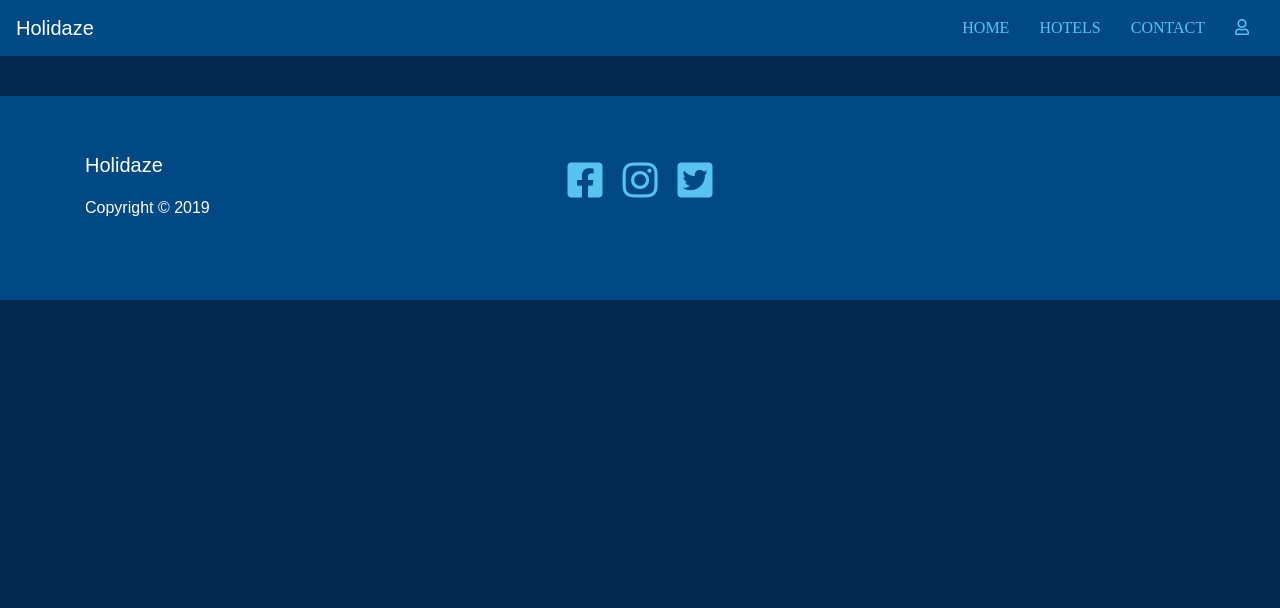
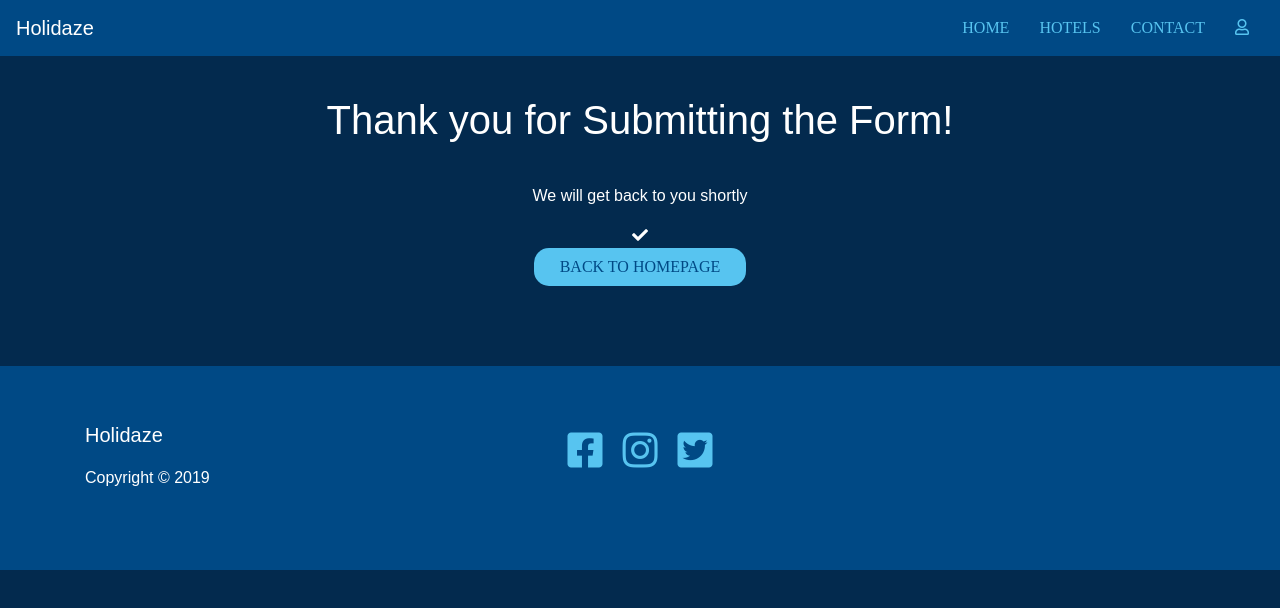
Before and after one commit to louisery/ProjectExam2_Holidaze_React, a React app: page /#/success in a window 1280 px wide. Shown: the top 608 px of the page. Built offline with nearby package versions, Linux system fonts and the light colour scheme; sample sign-in values are in the browser's storage; a web font is replaced by a local one.

Commit message:
created success page

```diff
--- a/src/main.js
+++ b/src/main.js
@@ -13,6 +13,7 @@ import Contact from "./components/contactComponent";
 import Hotel from "./pages/hotels";
 import Admin from "./pages/admin";
 import Enquiry from "./pages/enquiry";
+import Success from "./pages/success";
 
 const routes = (
   <HashRouter>
@@ -25,6 +26,7 @@ const routes = (
         <Route exact path="/login" component={Login} />
         <Route exact path="/admin" component={Admin} />
         <Route exact path="/enquiry" component={Enquiry} />
+        <Route exact path="/success" component={Success} />
       </App>
     </Switch>
   </HashRouter>
--- /dev/null
+++ b/src/pages/success.jsx
@@ -0,0 +1,22 @@
+import React from "react";
+
+export default class Success extends React.Component {
+  render() {
+    return (
+      <div className="[ row ]">
+        <div className="[ col-lg-12 col-md-12 col-sm-12 col-xs-12 ]">
+          <div className="[ text-center ] [ success ]">
+            <h1>Thank you for Submitting the Form!</h1>
+            <p>We will get back to you shortly</p>
+            <i className="[ fas fa-check ] [ success__icon--color ]" />
+          </div>
+          <div className="[ text-center ]">
+            <a href="/home" className="[ btn ] [ success__btn ]">
+              Back to Homepage
+            </a>
+          </div>
+        </div>
+      </div>
+    );
+  }
+}
```
